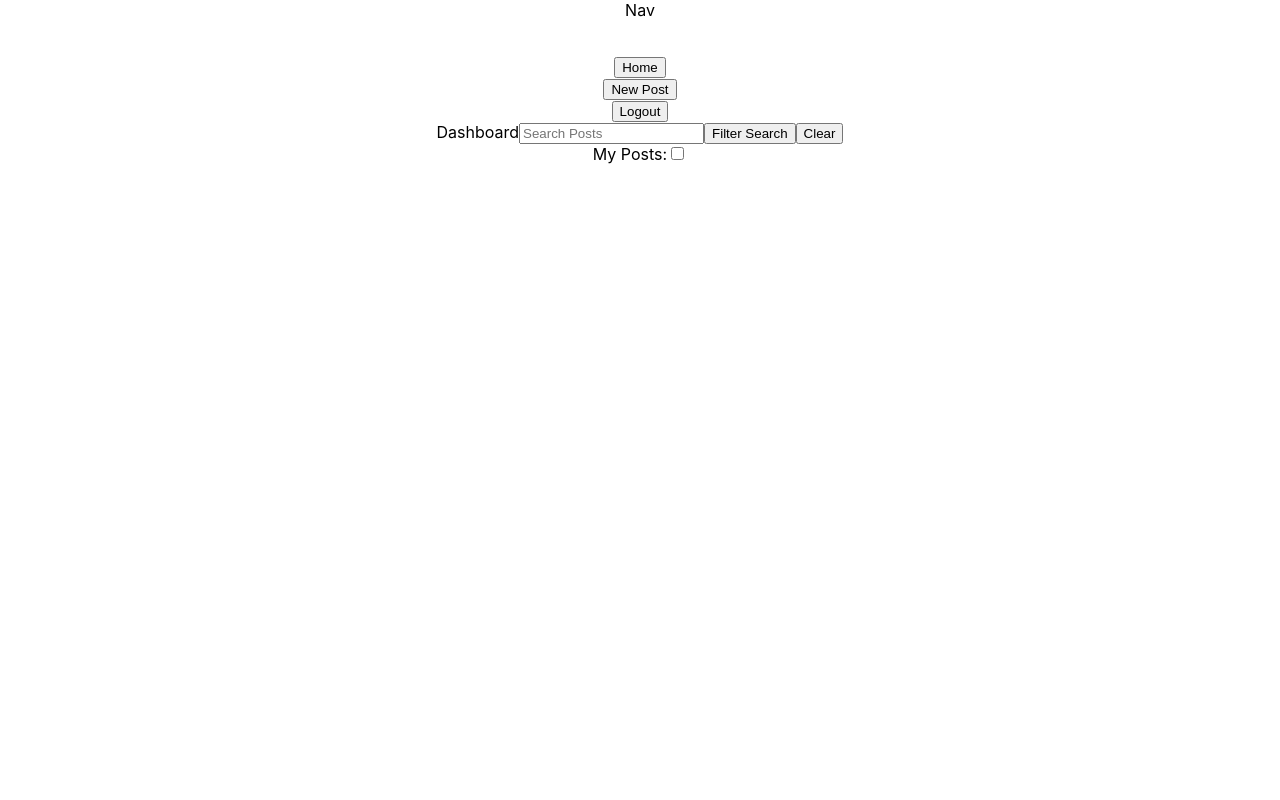
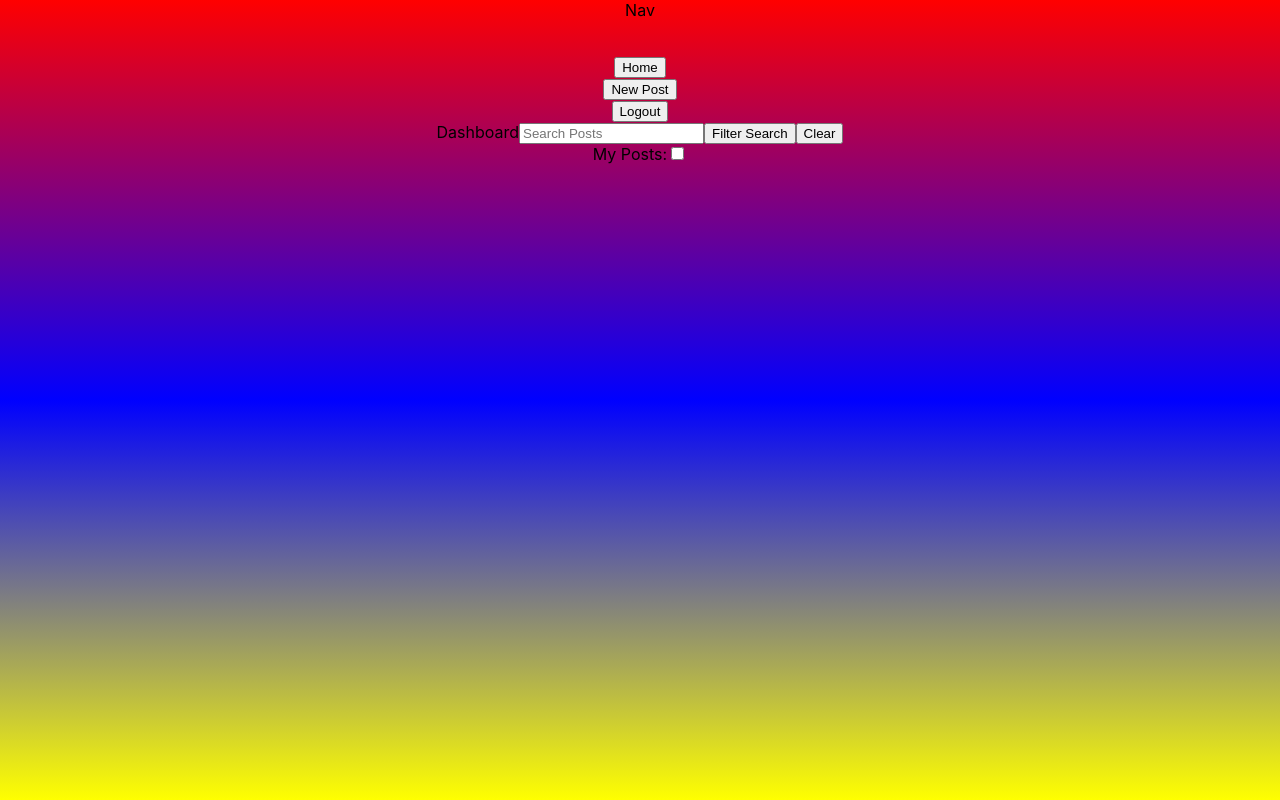
Before and after one commit to DogSniffers/Skills-Check-3, a React (Create React App) app in the folder helo/: page /#/dashboard in a window 1280 px wide. Built offline with nearby package versions, Linux system fonts and the light colour scheme.

Commit message:
NO IDEA WHATS HAPPEN

```diff
--- a/helo/src/App.css
+++ b/helo/src/App.css
@@ -1,5 +1,8 @@
 .App {
   text-align: center;
+  background-image: linear-gradient(red,blue, yellow);
+  width: 100%;
+  height: 100vh ;
 }
 
 .App-logo {
@@ -36,3 +39,9 @@
     transform: rotate(360deg);
   }
 }
+
+.auth {
+  height: 50%;
+  width: 40%;
+  background-color: yellowgreen;
+}
```
